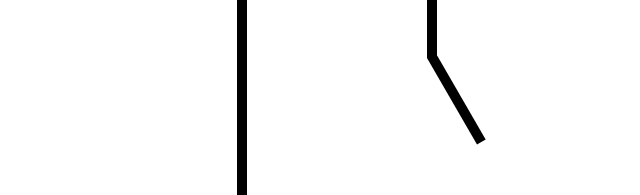
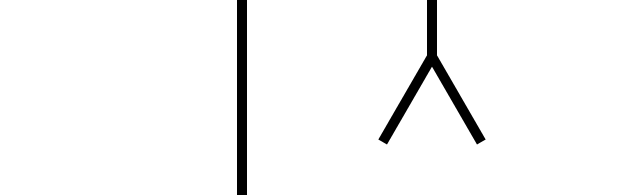
Before and after one commit to Deyan9469/hangman-game, a React (Vite) app: page / in a window 1280 px wide. Shown: the part 239-434 px from the top of the page, without its empty margins (363-1003 px from the left). Built offline with nearby package versions, Linux system fonts and the light colour scheme; the HTML template or start-up script is replaced by a standard one.

Commit message:
adding left leg

```diff
--- a/src/HangmanDrawing.tsx
+++ b/src/HangmanDrawing.tsx
@@ -82,6 +82,7 @@ export function HangmanDrawing() {
         {RIGHT_ARM}
         {LEFT_ARM}
         {RIGHT_LEG}
+        {LEFT_LEG}
         <div style={{ height: "50px", width: "10px", background: "black", position: "absolute", top: 0, right: 0, }} />
         <div style={{ height: "100px", width: "200px", background: "black", marginLeft: "120px" }} />
         <div style={{ height: "400px", width: "10px", background: "black", marginLeft: "120px" }} />
```
